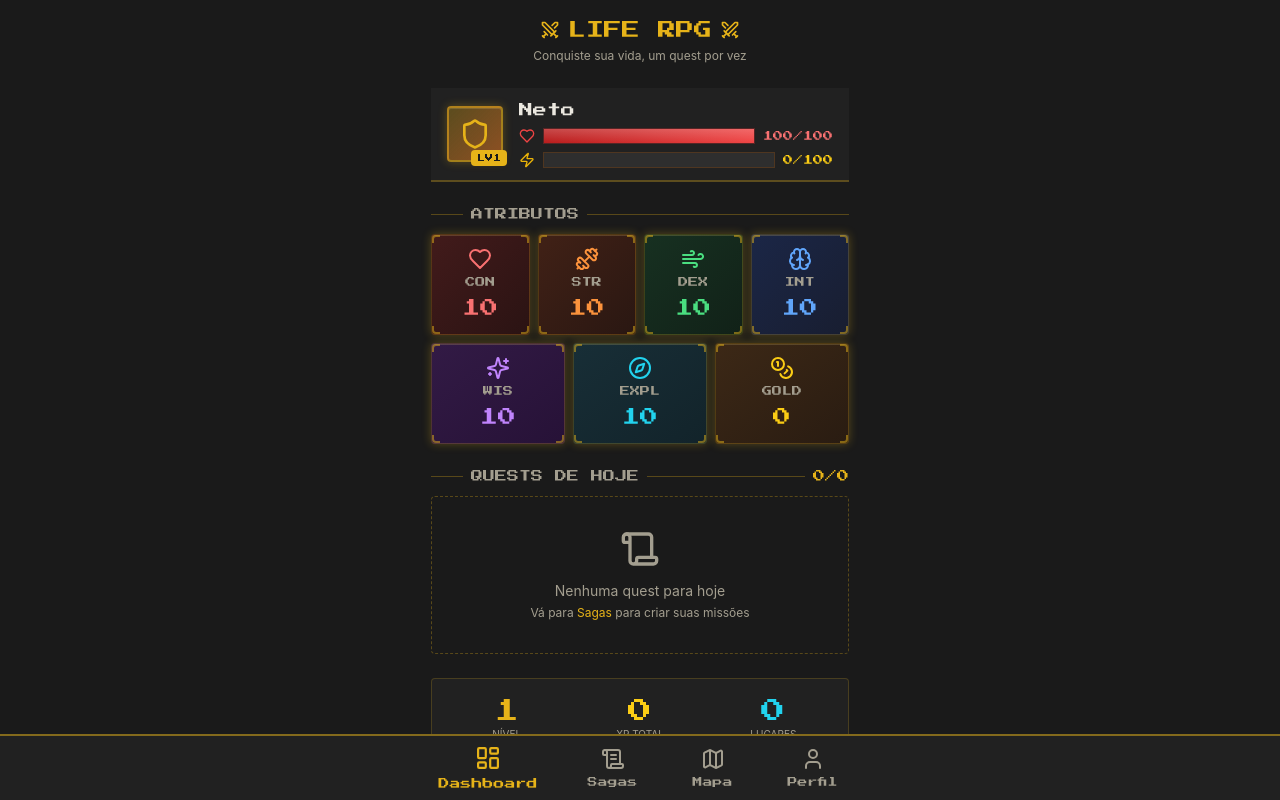
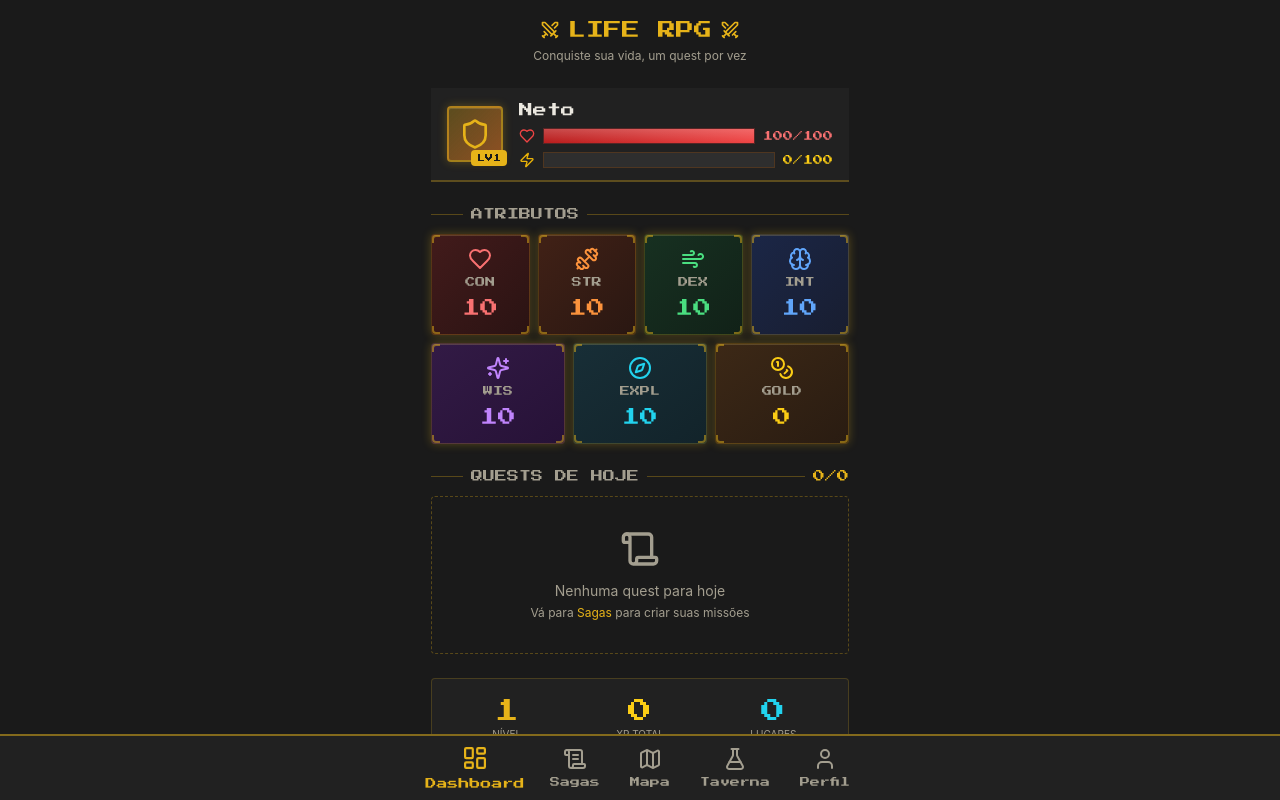
Before and after one commit to NetoPessoal-crypto/Life-RPG---Mestre-das-Sagas-MOCHA, a React (Vite) app: page / in a window 1280 px wide. Shown: the top 800 px of the page. Built offline with nearby package versions, Linux system fonts and the light colour scheme.

Commit message:
Update BottomNav.tsx

```diff
--- a/src/react-app/components/BottomNav.tsx
+++ b/src/react-app/components/BottomNav.tsx
@@ -1,10 +1,11 @@
 import { NavLink } from 'react-router';
-import { LayoutDashboard, ScrollText, Map, User } from 'lucide-react';
+import { LayoutDashboard, ScrollText, Map, User, FlaskConical } from 'lucide-react';
 
 const navItems = [
   { to: '/', icon: LayoutDashboard, label: 'Dashboard' },
   { to: '/sagas', icon: ScrollText, label: 'Sagas' },
   { to: '/map', icon: Map, label: 'Mapa' },
+  { to: '/tavern', icon: FlaskConical, label: 'Taverna' },
   { to: '/profile', icon: User, label: 'Perfil' }
 ];
 
```
